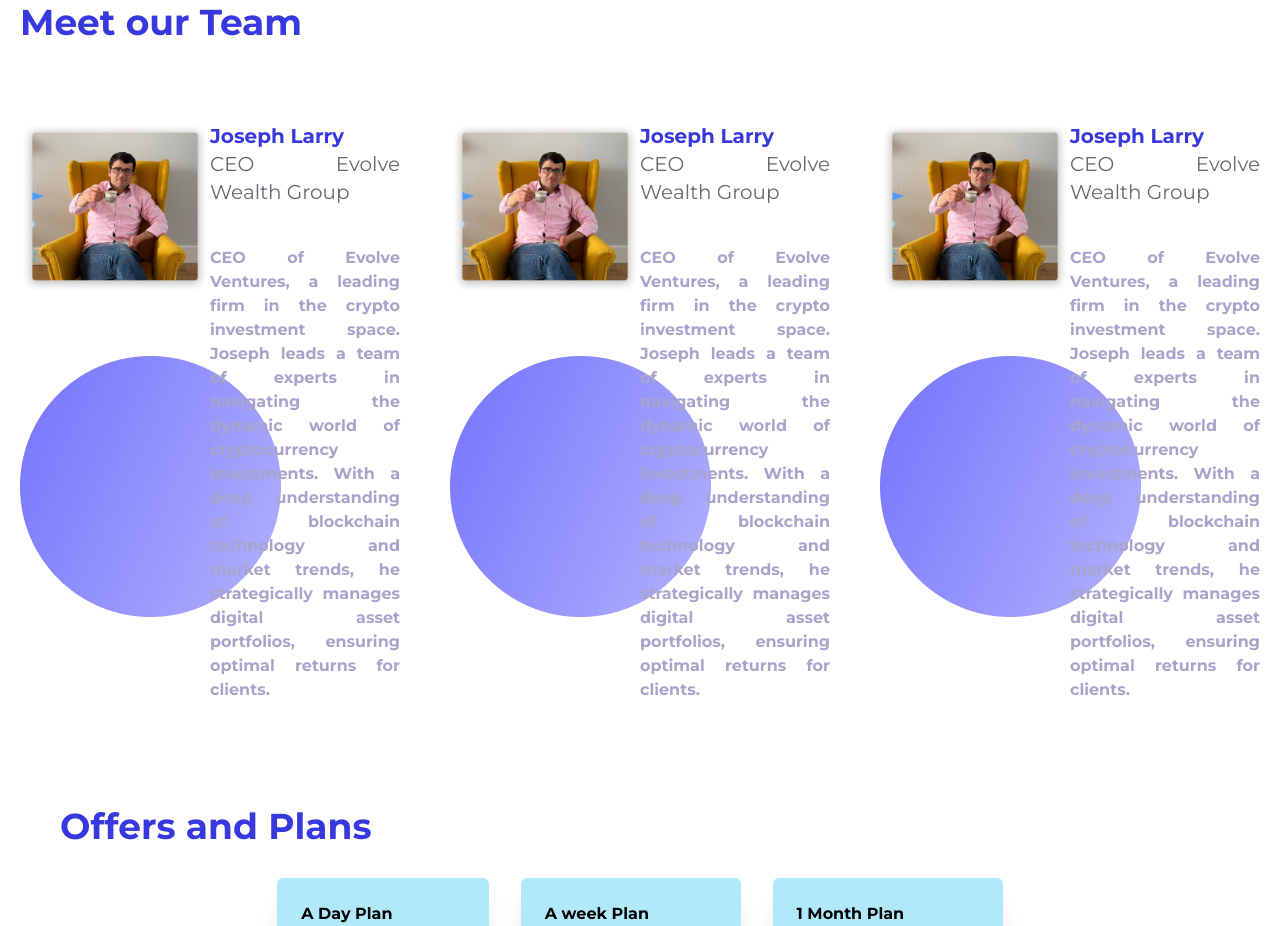
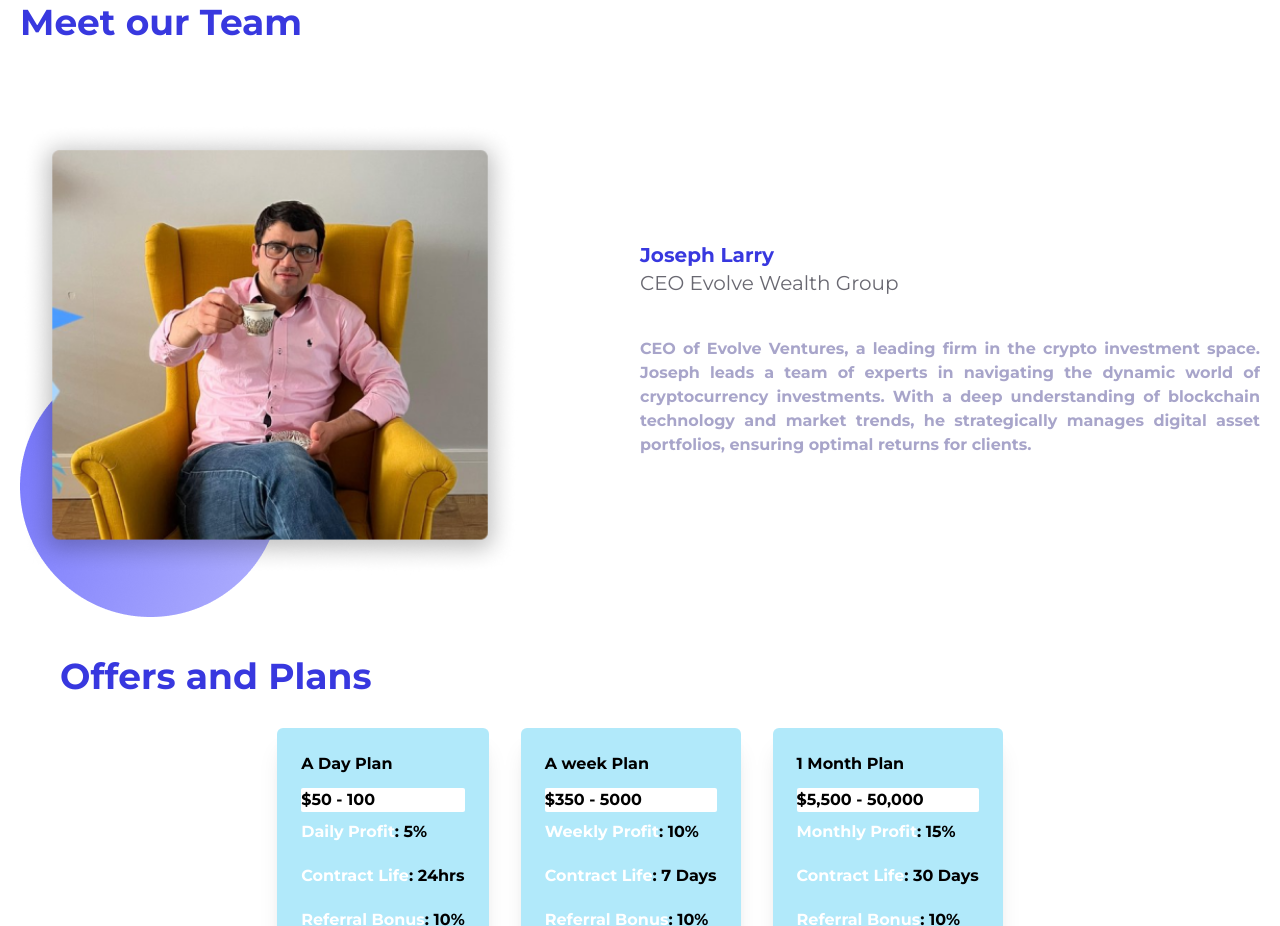
Before and after one commit to arabomeivan/evolve-wealth, a Next.js app: page / in a window 1280 px wide. Shown: the part 2360-3286 px from the top of the page. Built offline with nearby package versions, Linux system fonts and the light colour scheme.

Commit message:
fixed bugs

```diff
--- a/app/page.tsx
+++ b/app/page.tsx
@@ -285,14 +285,52 @@
 
       <div className="text-4xl text-primary font-bold my-10">Meet our Team</div>
       <div className="py-10 carousel flex">
+      <div className="grid md:grid-cols-2">
+          <div className="flex">
+            <div className=" self-center md:self-auto space-y-5 md:space-y-0">
+              <Image
+                src={eclipse}
+                width={261}
+                height={261}
+                alt="not loading"
+                className=" absolute eclipse mt-[10px] md:mt-[234px]"
+              />
+              <Image
+                src={man}
+                width={500}
+                height={500}
+                alt="not loading"
+                className=" rounded-sm"
+              />
+            </div>
+          </div>
 
-      <Swiper
+          <div className="text-justify flex">
+            <div className="self-center">
+              <p className="text-primary font-bold md:text-xl">Joseph Larry</p>
+              <p className="text-grey mb-10 md:text-xl">
+                CEO Evolve Wealth Group
+              </p>
+
+              <p className="text-purple font-bold">
+                CEO of Evolve Ventures, a leading firm in the crypto investment
+                space. Joseph leads a team of experts in navigating the dynamic
+                world of cryptocurrency investments. With a deep understanding
+                of blockchain technology and market trends, he strategically
+                manages digital asset portfolios, ensuring optimal returns for
+                clients.
+              </p>
+            </div>
+          </div>
+        </div>
+      {/* <Swiper
       spaceBetween={50}
       slidesPerView={3}
       onSlideChange={() => console.log('slide change')}
       onSwiper={(swiper) => console.log(swiper)}
     >
-      <SwiperSlide><div className="grid md:grid-cols-2">
+      <SwiperSlide>
+        <div className="grid md:grid-cols-2">
           <div className="flex">
             <div className=" self-center md:self-auto space-y-5 md:space-y-0">
               <Image
@@ -445,7 +483,7 @@
           </div>
         </div></SwiperSlide>
       ...
-    </Swiper>
+    </Swiper> */}
 
 
 
```
